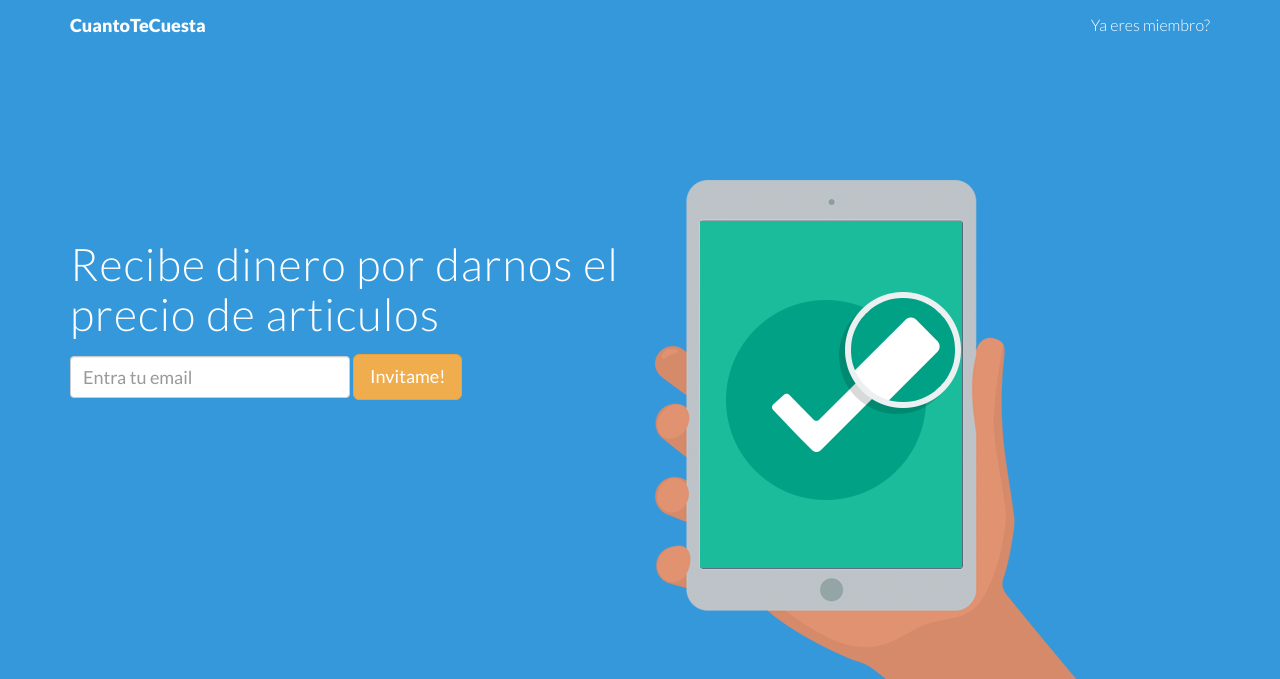
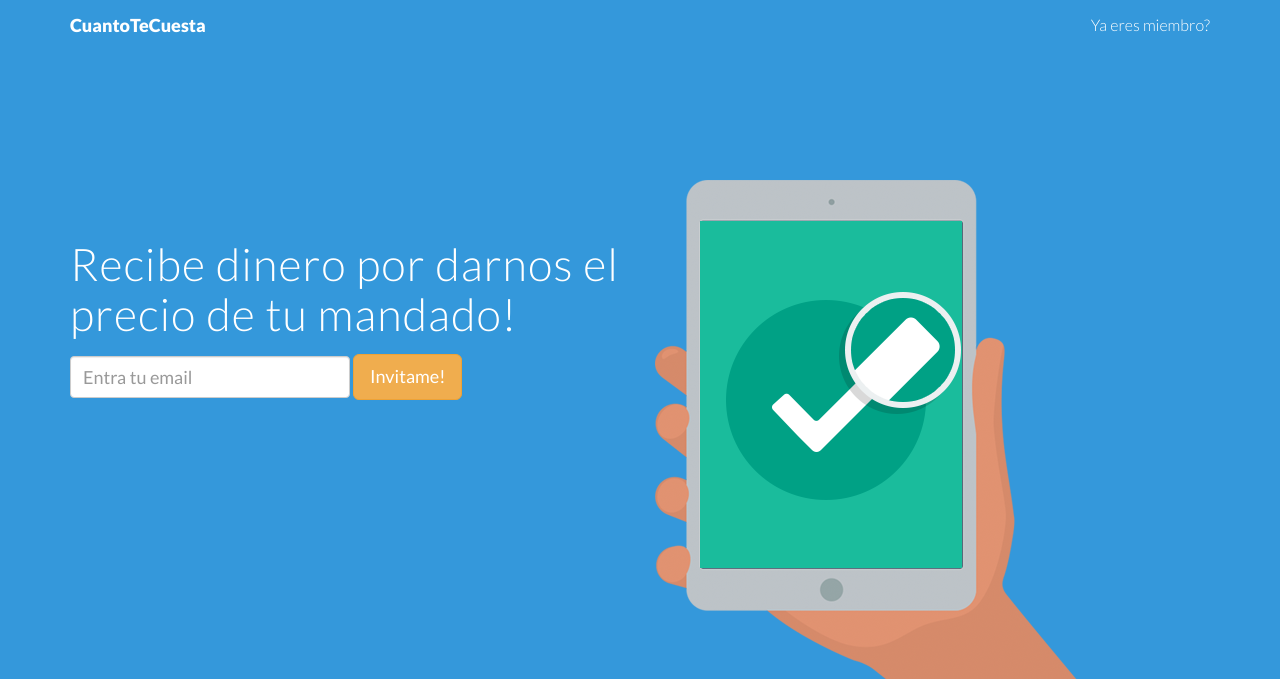
Before and after one commit to eliaslopezgt/fridgr, a Rails app: page / in a window 1280 px wide. Shown: the top 679 px of the page. Run offline with Rails 7, Linux system fonts and the light colour scheme; some libraries are stand-ins or nearby versions.

Commit message:
more ui fixes

```diff
--- a/app/views/welcome/index.html.erb
+++ b/app/views/welcome/index.html.erb
@@ -21,7 +21,7 @@
   <div class="container">
     <div class="row">
       <div class="col-lg-6">
-        <h1>Recibe dinero por darnos el precio de articulos</h1>
+        <h1>Recibe dinero por darnos el precio de tu mandado!</h1>
         <form class="form-inline" role="form">
           <div class="form-group">
             <input type="email" class="form-control" id="exampleInputEmail1" placeholder="Entra tu email">
```
